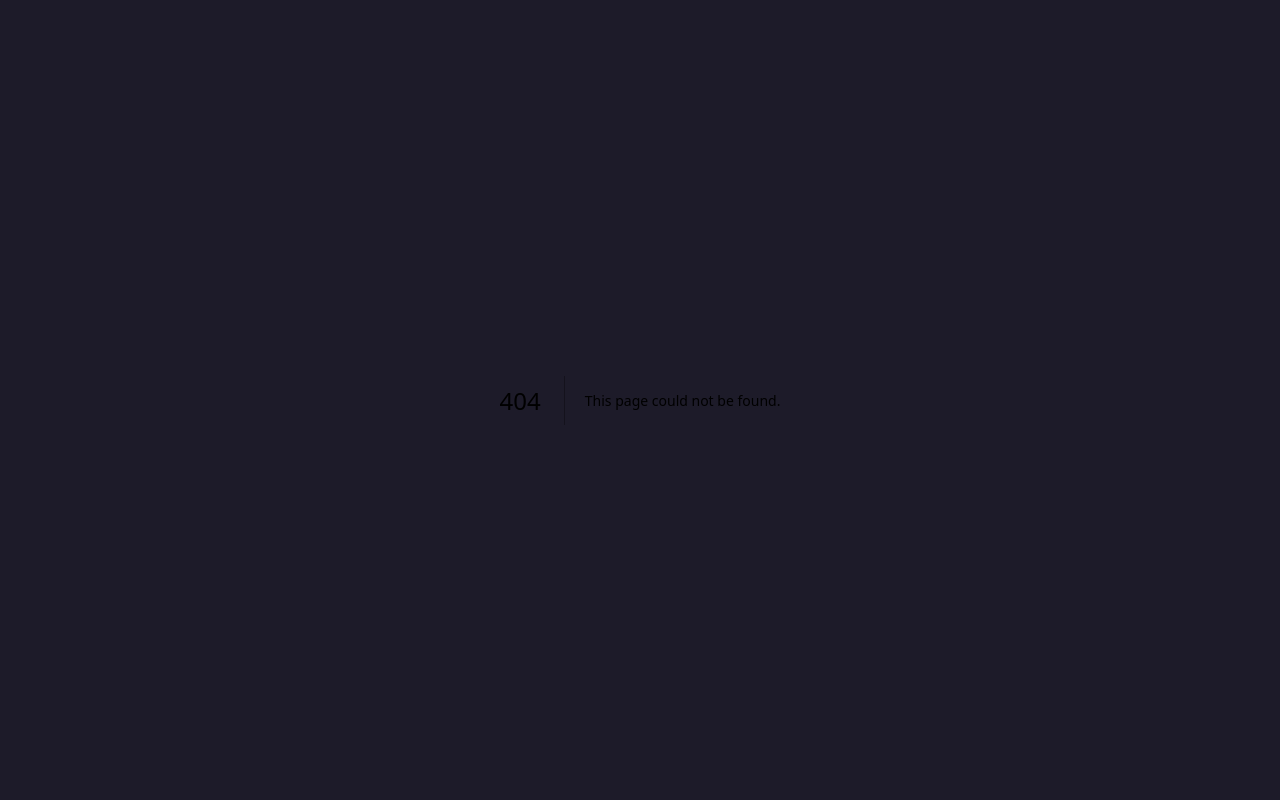
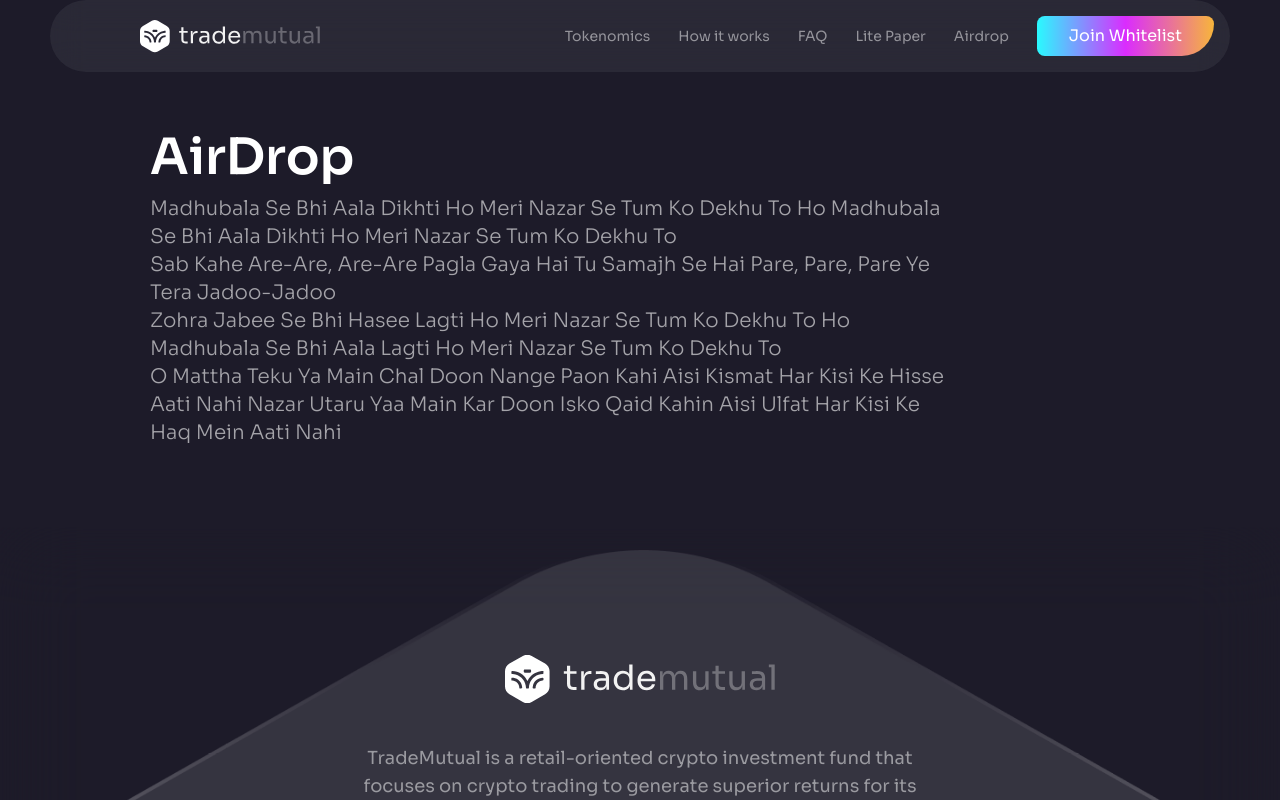
Before and after one commit to yaksheshgupta/trademutual-website, a Next.js app: page /airdrop in a window 1280 px wide. Before the commit this address had no page. Shown: the top 800 px of the page. Built offline with nearby package versions, Linux system fonts and the light colour scheme.

Commit message:
content change & added airdrop section

```diff
--- a/components/Appbar.tsx
+++ b/components/Appbar.tsx
@@ -3,6 +3,7 @@ import Image from "next/image";
 import logo from "../public/images/TMLogo.svg";
 import Drawer from "./Drawer";
 import { LINKS } from "@/utils/config";
+import Link from "next/link";
 const HamburgerIcon = () => (
   <svg
     xmlns="http://www.w3.org/2000/svg"
@@ -40,12 +41,13 @@ const Appbar = () => {
   const [isAppBarOpen, setAppBarOpen] = useState(false);
   return (
     <div className="fixed z-[999] top-0 flex w-full lg:w-[calc(100vw-100px)] py-4  rounded-full bg-gray-400 backdrop-filter backdrop-blur-lg bg-opacity-10 max-w-[1440px]  left-[50%] -translate-x-[50%] pl-6  sm:pl-[90px] 2xl:pl-[116px] items-center">
-      <Image unoptimized src={logo} alt="TM Logo" height={33} width={180} />
+      <Link href="/"><Image unoptimized src={logo} alt="TM Logo" height={33} width={180} /></Link>
       <div className="hidden ml-auto text-sm font-normal text-white text-opacity-50 lg:flex space-x-7">
         <a href={LINKS.TOKEONOMICS}>Tokenomics</a>
         <a href="#how-it-works">How it works</a>
         <a href="#faq">FAQ</a>
         <a href={LINKS.LITE_PAPER}>Lite Paper</a>
+        <a href="/airdrop">Airdrop</a>
       </div>
       <button className="hidden lg:block py-2 px-8 mr-4 text-base  rounded-xl bg-gradient-to-r text-white from-[#29FAFE] via-[#DA2CFE] to-[#F7B53B] rounded-br-[50px] max-w-fit ml-7">
         <a href={LINKS.JOIN_WAITLIST}>Join Whitelist</a>
@@ -81,6 +83,9 @@ const Appbar = () => {
           <a href={LINKS.LITE_PAPER} onClick={() => setAppBarOpen(false)}>
             Lite Paper
           </a>
+          <a href={LINKS.LITE_PAPER} onClick={() => setAppBarOpen(false)}>
+            Airdrop
+          </a>
           <button className="py-2 px-8 mr-4 text-base  rounded-xl bg-gradient-to-r text-white from-[#29FAFE] via-[#DA2CFE] to-[#F7B53B] rounded-br-[50px] max-w-fit lg:ml-7">
             <a href={LINKS.JOIN_WAITLIST}>Join Whitelist</a>
           </button>
--- a/components/FixedScrollBar.tsx
+++ b/components/FixedScrollBar.tsx
@@ -6,8 +6,8 @@ import Image from "next/image";
 const socials = [
   {
     icon: Icon1,
-    type: "unknown",
-    link: "",
+    type: "medium",
+    link: "https://medium.com/@trademutualorg",
   },
   {
     icon: Icon2,
@@ -17,12 +17,12 @@ const socials = [
   {
     icon: Icon3,
     type: "twitter",
-    link: "",
+    link: "https://twitter.com/TradeMutual",
   },
   {
     icon: Icon4,
     type: "discord",
-    link: "",
+    link: "https://discord.gg/vEusPkXx",
   },
 ];
 const FixedScrollBar = () => {
--- /dev/null
+++ b/components/sections/Airdrop.tsx
@@ -0,0 +1,87 @@
+import Image from "next/image";
+import tradeCrypto from "../../public/images/tradeCryptoIcon.svg";
+import depositStableCoinIcon from "../../public/images/depositStableCoinIcon.svg";
+import earnProfitIcon from "../../public/images/earnProfitIcon.svg";
+import howItWorksSVG from "../../public/images/Frame684912.svg";
+import GradientBox from "../GradientBox";
+const Airdrop = () => {
+  const howItWorks = [
+    {
+      icon: depositStableCoinIcon,
+      label: "Only takes 5 minutes and needs a single blockchain transaction.",
+    },
+    {
+      icon: tradeCrypto,
+      label: "Place a link to token in your profile and your content.",
+    },
+    {
+      icon: earnProfitIcon,
+      label: "Click ‘Collect royalties’ to withdraw them to your address.",
+    },
+  ];
+  return (
+    <section
+      id="how-it-works"
+      className="w-screen  bg-[#1d1b29] mt-[10vh] lg:mt-[15vh] mb-[10vh]"
+    >
+      <GradientBox />
+      <div className="w-full mx-auto max-w-[1440px] relative">
+        {/* <div className="absolute flex-row-reverse hidden w-full md:flex">
+          <Image src={howItWorksSVG} height={710} alt="" />
+        </div> */}
+        <div className="flex flex-col items-center w-full h-full sm:justify-center ">
+          <div className="flex flex-col items-center justify-center w-full px-5 lg:pl-[150px] lg:items-start 2xl:pl-0">
+            <h1 className="text-[30px] sm:text-[50px] 2xl:text-[60px] text-white font-semibold">
+              AirDrop
+            </h1>
+            <div className="max-w-[800px] text-center lg:text-left">
+              <span className="text-sm font-light text-white sm:text-lg xl:text-xl text-opacity-60">
+                Madhubala Se Bhi Aala Dikhti Ho
+                Meri Nazar Se Tum Ko Dekhu To
+                Ho Madhubala Se Bhi Aala Dikhti Ho
+                Meri Nazar Se Tum Ko Dekhu To
+                <br/>
+                Sab Kahe Are-Are, Are-Are
+                Pagla Gaya Hai Tu
+                Samajh Se Hai Pare, Pare, Pare
+                Ye Tera Jadoo-Jadoo
+                <br/>
+
+                Zohra Jabee Se Bhi Hasee Lagti Ho
+                Meri Nazar Se Tum Ko Dekhu To
+                Ho Madhubala Se Bhi Aala Lagti Ho
+                Meri Nazar Se Tum Ko Dekhu To
+                <br/>
+
+                O Mattha Teku Ya Main Chal Doon Nange Paon Kahi
+                Aisi Kismat Har Kisi Ke Hisse Aati Nahi
+                Nazar Utaru Yaa Main Kar Doon Isko Qaid Kahin
+                Aisi Ulfat Har Kisi Ke Haq Mein Aati Nahi
+
+
+              </span>
+            </div>
+          </div>
+          {/* <div className="flex flex-col justify-center lg:scale-[0.8] xl:scale-100 lg:flex-row ">
+            {howItWorks.map((item, index) => {
+              return (
+                <div key={index} className="flex flex-col items-center">
+                  <div className="relative w-[340px]  xl:w-[394px] h-[349px]">
+                    <Image src={item.icon} fill alt="icon" />
+                  </div>
+                  <div className="max-w-[350px] text-center ">
+                    <span className="text-lg font-light text-white text-opacity-60">
+                      {item.label}
+                    </span>
+                  </div>
+                </div>
+              );
+            })}
+          </div> */}
+        </div>
+      </div>
+    </section>
+  );
+};
+
+export default Airdrop;
--- a/components/sections/TradeMutualUtility.tsx
+++ b/components/sections/TradeMutualUtility.tsx
@@ -14,7 +14,7 @@ const TradeMutualUtilitySection = () => {
         <div className="max-w-[618px] lg:text-center">
           <span className="text-sm font-light text-white lg:text-lg text-opacity-60">
             $TRAM is the ERC20 utility token of Trade Mutual with a total supply
-            of 12 million tokens. It will have following utilities.
+            of 108 million tokens. It will have following utilities.
           </span>
         </div>
         <div className="mt-6 lg:mt-16">
--- /dev/null
+++ b/pages/airdrop.tsx
@@ -0,0 +1,16 @@
+import Appbar from "@/components/Appbar";
+import Footer from "@/components/Footer";
+import Airdrop from "@/components/sections/Airdrop";
+import { Inter, Sora } from "next/font/google";
+const sora = Sora({ subsets: ["latin"] });
+const HowItWorks = () => {
+  return (
+    <div className="bg-[#1d1b29]" style={sora.style} id="body-container">
+        <Appbar/>
+        <Airdrop/>
+        <Footer/>
+    </div>
+  );
+};
+
+export default HowItWorks;
```
